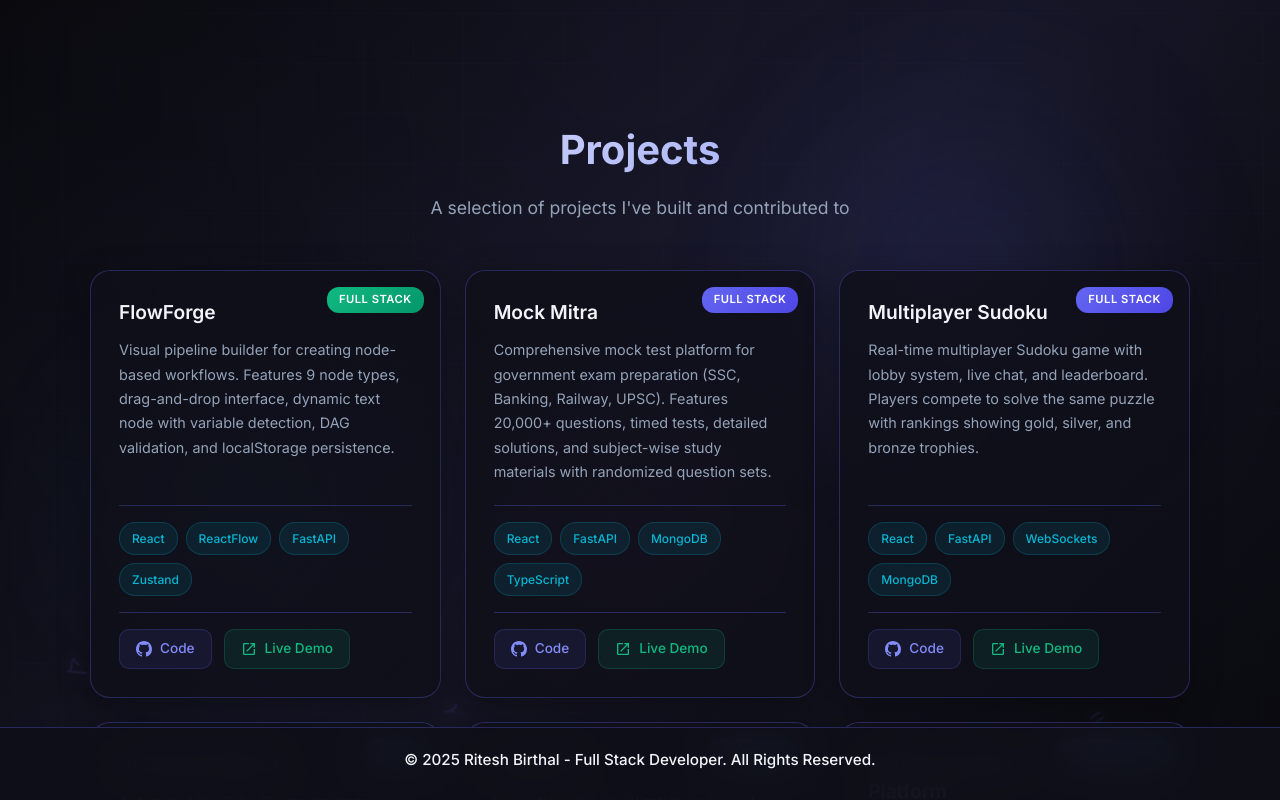
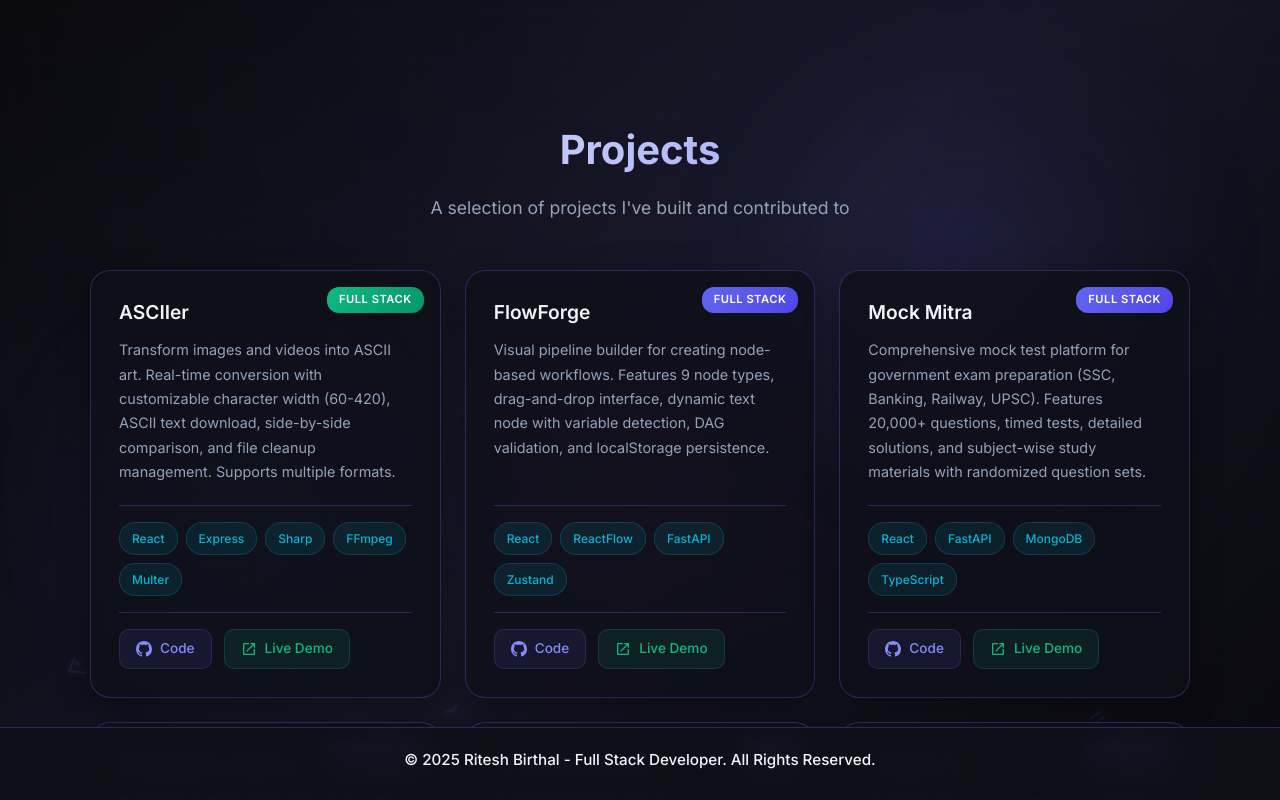
Before and after one commit to riteshbirthal/ritesh-birthal, a React (Vite) app: page / in a window 1280 px wide. Both pictures are taken after a click on the button "Projects". Built offline with nearby package versions, Linux system fonts and the light colour scheme.

Commit message:
Added ASCIIer project

```diff
--- a/src/components/Projects.tsx
+++ b/src/components/Projects.tsx
@@ -1,6 +1,14 @@
 import './Projects.css';
 
 const projects = [
+  {
+    name: 'ASCIIer',
+    badge: 'Full Stack',
+    description: 'Transform images and videos into ASCII art. Real-time conversion with customizable character width (60-420), ASCII text download, side-by-side comparison, and file cleanup management. Supports multiple formats.',
+    tech: ['React', 'Express', 'Sharp', 'FFmpeg', 'Multer'],
+    github: 'https://github.com/riteshbirthal/asciier',
+    live: 'https://asciier.vercel.app/',
+  },
   {
     name: 'FlowForge',
     badge: 'Full Stack',
```
